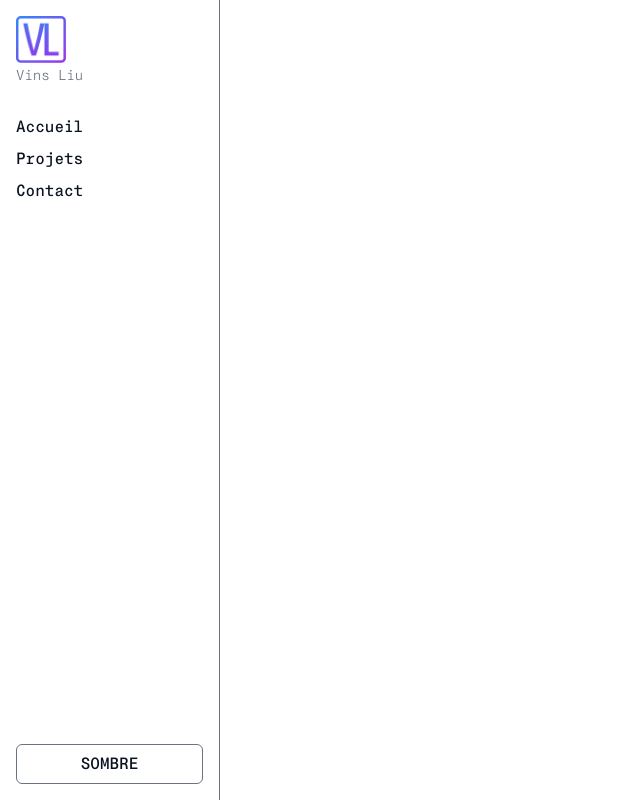
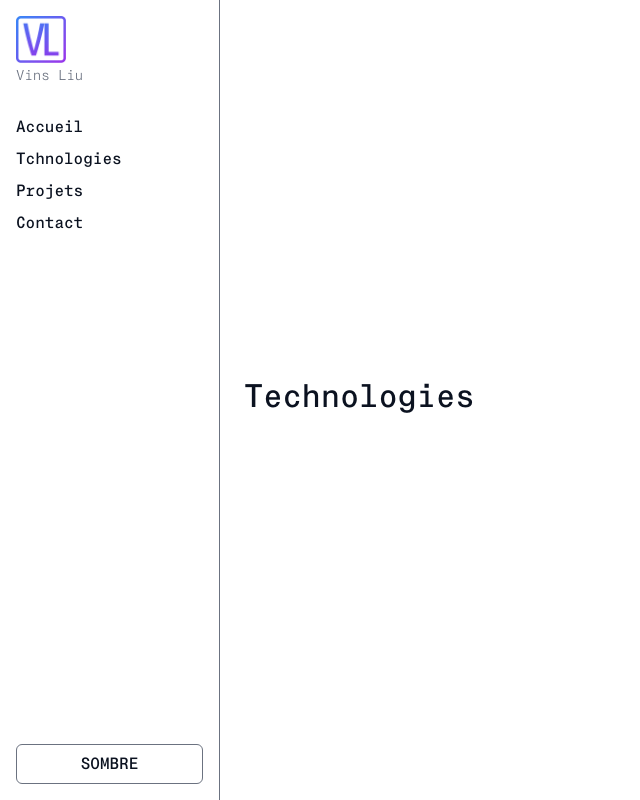
Before and after one commit to vinsliu/didactic-potato, a React (Vite) app: page /didactic-potato/technologies in a window 1280 px wide. Shown: the whole page, without its empty margins (0-640 px from the left). Built offline with nearby package versions, Linux system fonts and the light colour scheme.

Commit message:
Page Technologies added

```diff
--- a/src/App.jsx
+++ b/src/App.jsx
@@ -4,6 +4,7 @@
 import Home from "./pages/Home";
 import Projects from "./pages/Projects";
 import Contact from "./pages/Contact";
+import Technologies from "./pages/Technologies";
 
 export default function App() {
   return (
@@ -12,6 +13,7 @@
       <main style={{ flex: 1, padding: "1.5rem" }}>
         <Routes>
           <Route path="/" element={<Home />} />
+          <Route path="/technologies" element={<Technologies />} />
           <Route path="/projects" element={<Projects />} />
           <Route path="/contact" element={<Contact />} />
         </Routes>
--- a/src/components/Navbar.jsx
+++ b/src/components/Navbar.jsx
@@ -6,6 +6,9 @@
     <Nav className="flex-column site-nav">
       <Nav.Link as={Link} to="/">
         Accueil
+      </Nav.Link>
+      <Nav.Link as={Link} to="/technologies">
+        Tchnologies
       </Nav.Link>
       <Nav.Link as={Link} to="/projects">
         Projets
--- /dev/null
+++ b/src/pages/Technologies.jsx
@@ -0,0 +1,13 @@
+export default function Technologies() {
+  return (
+    <section
+      style={{
+        display: "flex",
+        alignItems: "center",
+        height: "100%",
+      }}
+    >
+      <h2>Technologies</h2>
+    </section>
+  );
+}
```
